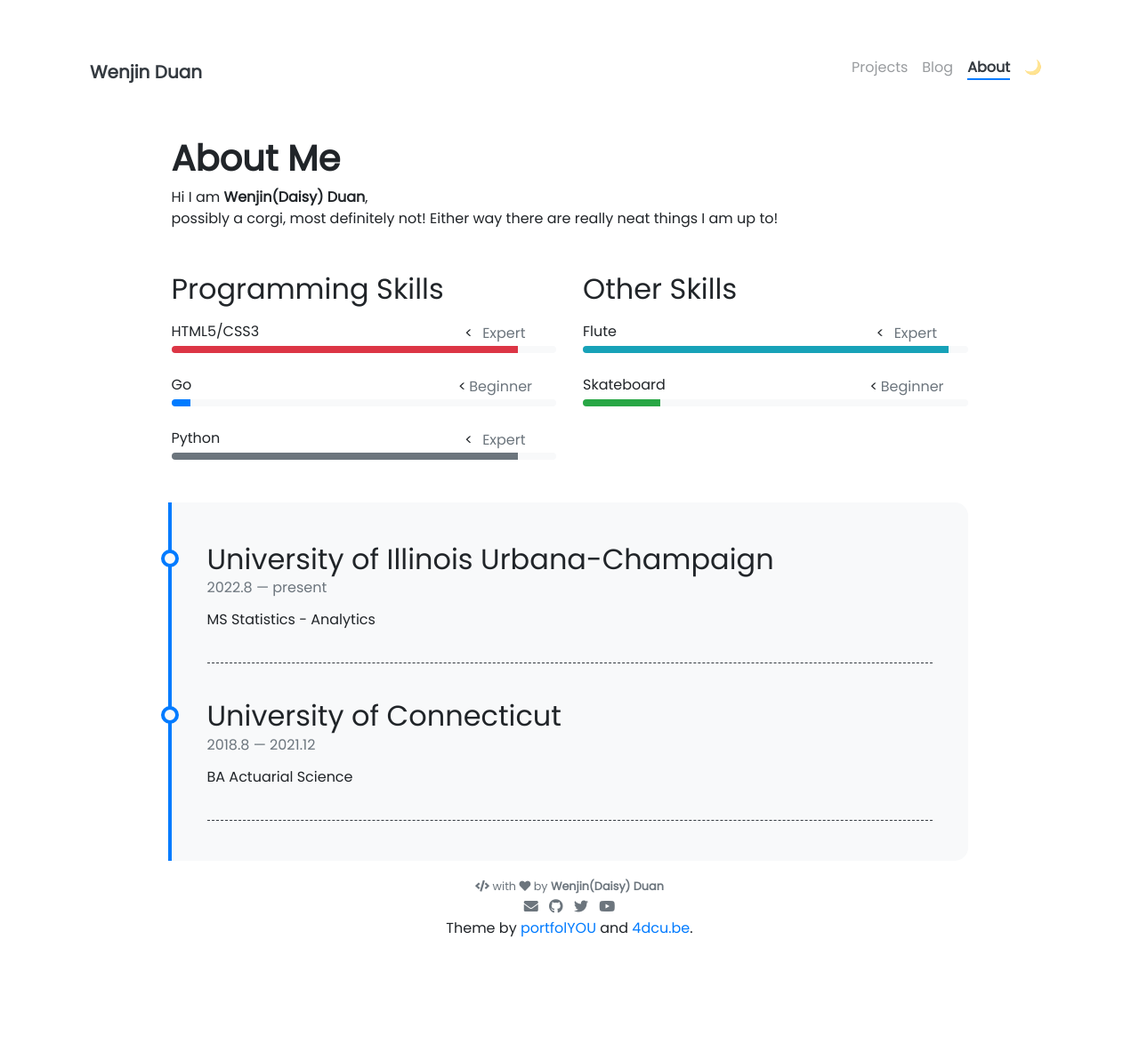
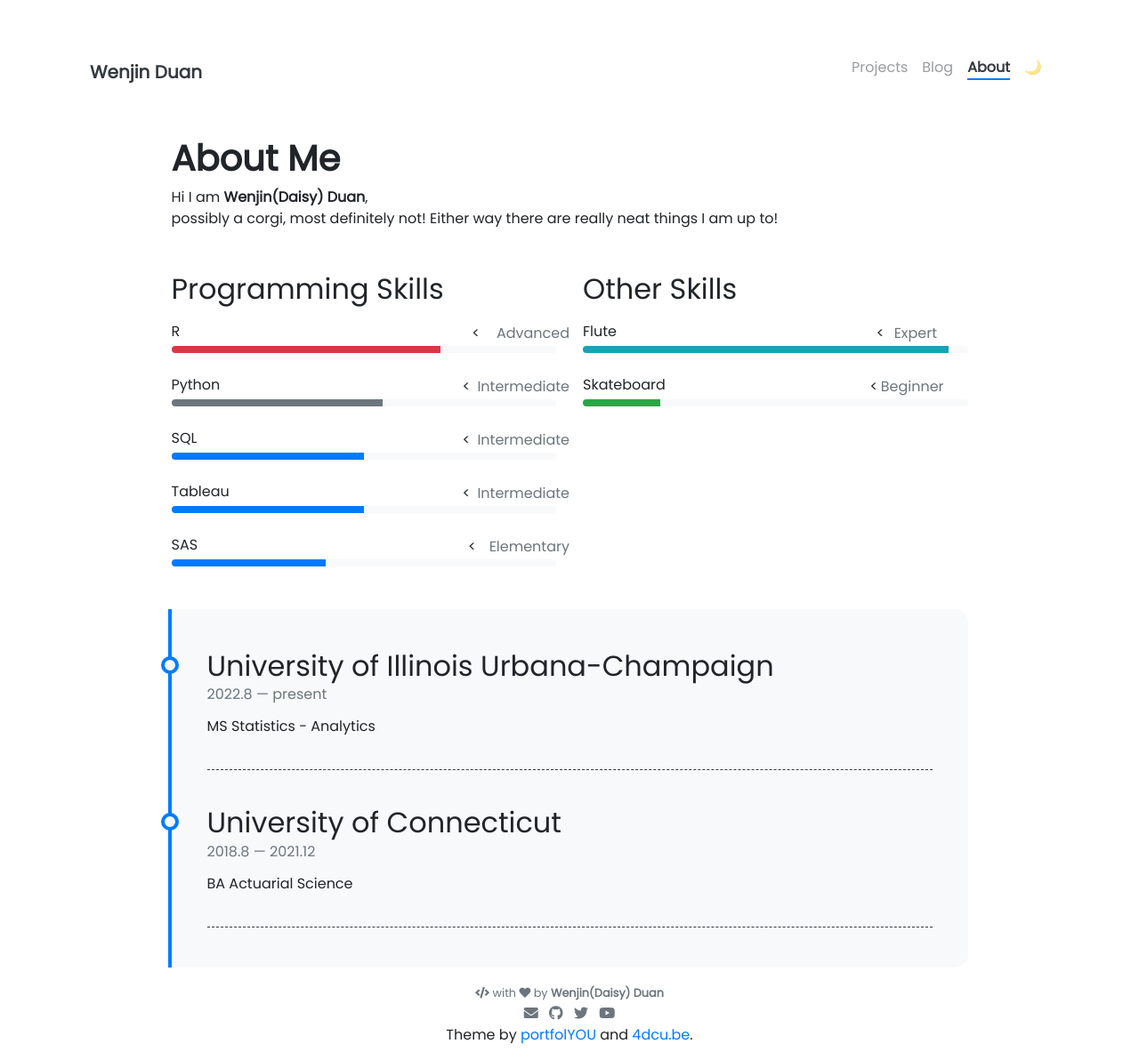
Before and after one commit to WenjinD/WenjinD.github.io, a Jekyll site: the page built from pages/about.md, in a window 1280 px wide. Shown: the whole page at 89% size. Built offline with Jekyll 4.4.1, drawn with Linux system fonts in a browser that asks for light colours; nearby versions of some CDN libraries; before the commit the page ends 1072 px from its top, so only the background shows below that.

Commit message:
Update programming-skills.yml

```diff
--- a/_data/programming-skills.yml
+++ b/_data/programming-skills.yml
@@ -1,14 +1,24 @@
-- name: HTML5/CSS3
-  percentage: 90
-  level: Expert
+- name: R
+  percentage: 70
+  level: Advanced
   color: danger
 
-- name: Go
-  percentage: 5
-  level: Beginner
+- name: Python
+  percentage: 55
+  level: Intermediate
+  color: secondary
+
+- name: SQL
+  percentage: 50
+  level: Intermediate
   color:
 
-- name: Python
-  percentage: 90
-  level: Expert
-  color: secondary
+- name: Tableau
+  percentage: 50
+  level: Intermediate
+  color:
+
+- name: SAS
+  percentage: 40
+  level: Elementary
+  color:
```
